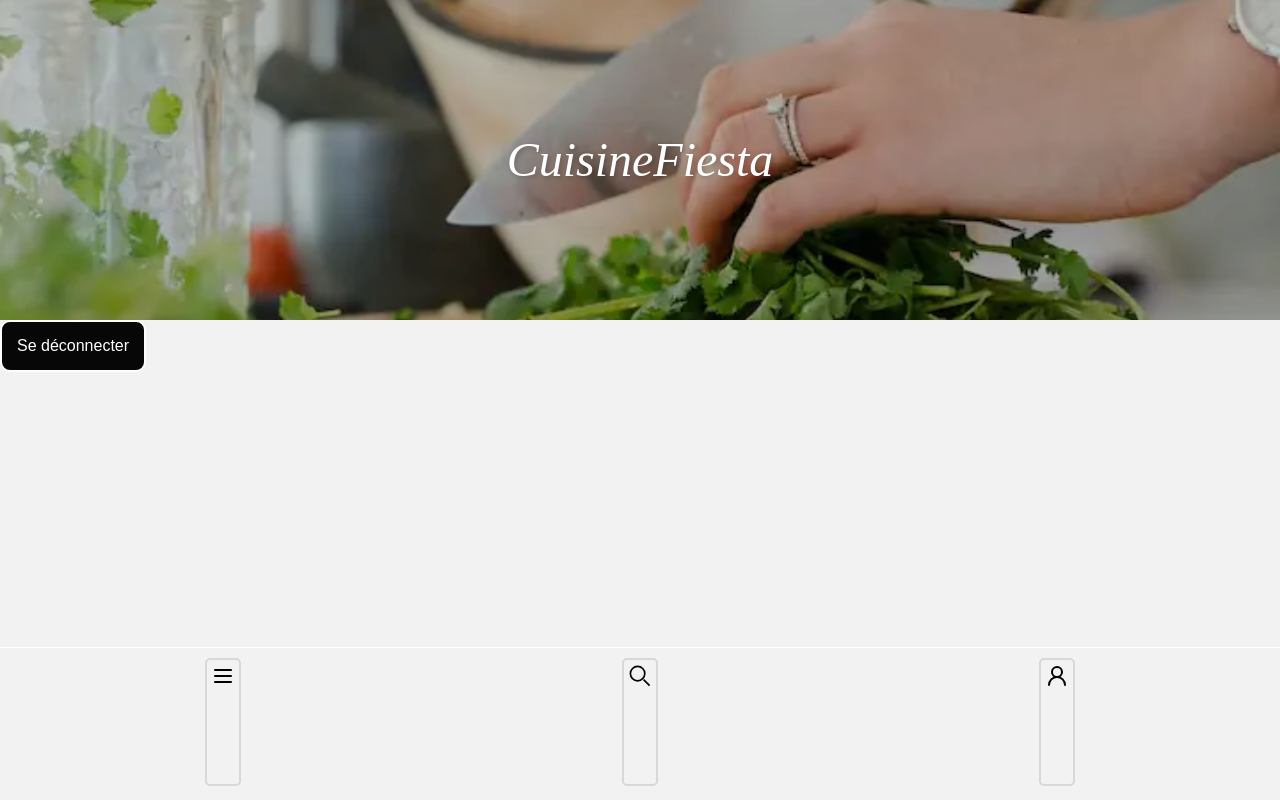
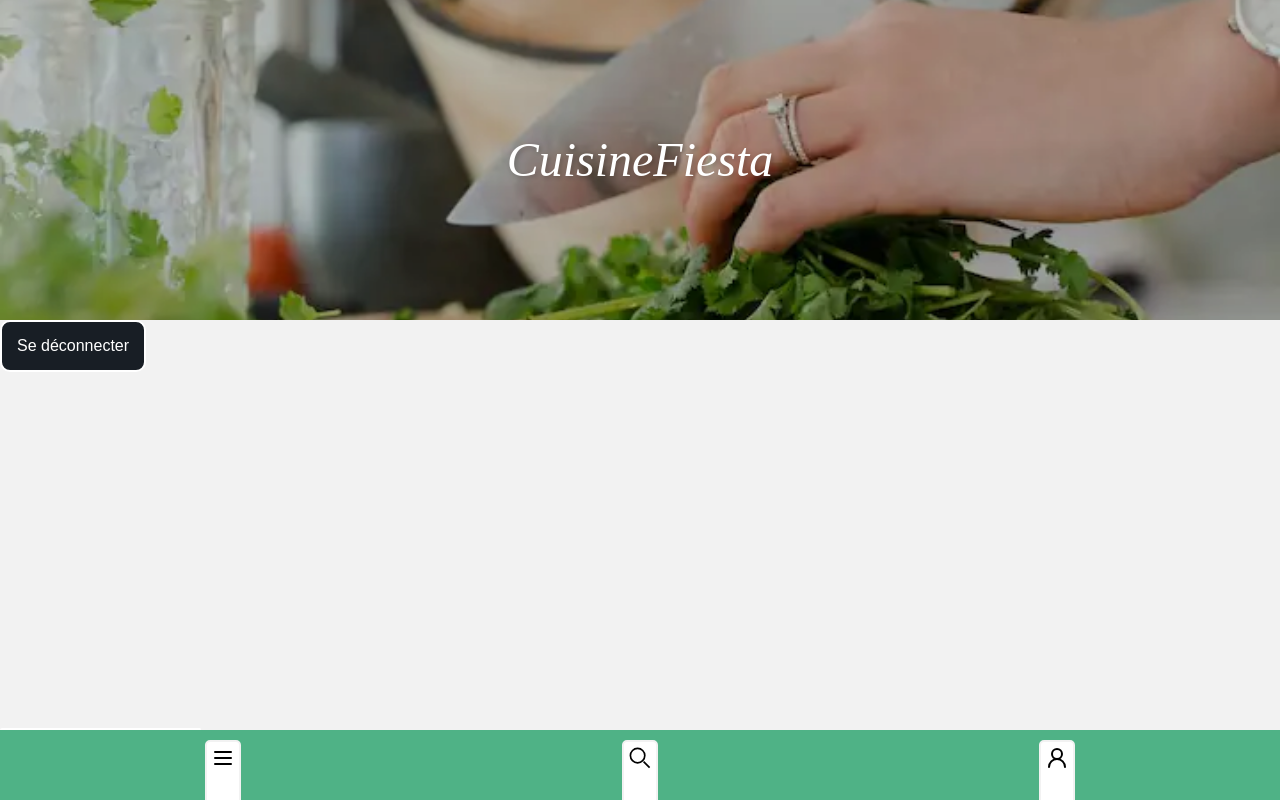
Before and after one commit to Sinematic/CuisineFiesta-F, a React (Vite) app: page / in a window 1280 px wide. Built offline with nearby package versions, Linux system fonts and the light colour scheme.

Commit message:
Développement composant badge, dropdownmenu et intégration v1

```diff
--- a/src/components/AccessControl/AccessControl.tsx
+++ b/src/components/AccessControl/AccessControl.tsx
@@ -61,7 +61,7 @@ function AccessControl() {
 
     const generateNotification = (type: string, content: string) => {
         setNotification({ type: type, content: content })
-        setTimeout(() => setNotification({ type: "", content: "" }), 5000)
+        setTimeout(() => setNotification({ type: "", content: "" }), 3000)
     }
 
     const auth = () => page === "login" ? authLogin() : authSignup()
@@ -147,7 +147,7 @@ function AccessControl() {
                         <Input onChange={(e) => setPassword(e.target.value)} value={password}
                         type="text" identifier={password ? "input-filled" : ""}
                         name="password" label="Mot de passe"  minLength={8} />
-                        {email + " " + password}
+
                         {page === "signup" ?
                             <>
                                 <Input onChange={(e) => setBirthdate(e.target.value)} name="birthdate"
--- /dev/null
+++ b/src/components/Badge/Badge.tsx
@@ -0,0 +1,10 @@
+import "../../styles/Badge/Badge.css"
+
+function Badge(props: { type: string }) {
+
+    return (
+        <div className={`badge ${props.type}`}></div>
+    )
+}
+
+export default Badge
--- /dev/null
+++ b/src/components/Dropdown/DropdownMenu.tsx
@@ -0,0 +1,25 @@
+import { NavLink } from "react-router-dom"
+import "../../styles/Dropdown/DropdownMenu.css"
+import Badge from "../Badge/Badge"
+
+function DropdownMenu(props: {
+    isOpen: boolean,
+    links: Array<{ path: string, content: string, badge: string | undefined }>,
+    identifier?: string
+}) {
+
+    return (
+        <ul className={"dropdown-menu " + (props.isOpen ? "open" : "")} id={props.identifier ? props.identifier : ""}>
+            {props.links.map((link) =>
+                <li key={link.content}>
+                    <NavLink to={link.path}>
+                        {link.content}
+                        {link.badge ? <Badge type={link.badge} /> : null}
+                    </NavLink>
+              </li>
+            )}
+        </ul>
+    )
+}
+
+export default DropdownMenu
--- a/src/components/Nav/Nav.tsx
+++ b/src/components/Nav/Nav.tsx
@@ -1,10 +1,33 @@
 import { useState } from "react"
-import { NavLink } from "react-router-dom"
 import "../../styles/Nav/Nav.css"
+import DropdownMenu from "../Dropdown/DropdownMenu"
 
 function Nav() {
 
     const [isOpen, setisOpen] = useState(false)
+
+    const hamburgerMenu = [
+        {
+            path: "/blog",
+            content: "Le Blog",
+            badge: "green"
+        },
+        {
+            path: "/les-mieux-notees",
+            content: "Les incontournables",
+            badge: undefined
+        },
+        {
+            path: "/les-recettes-du-moment",
+            content: "Les plats du moment",
+            badge: undefined
+        },
+        {
+            path: "/menu-aleatoire",
+            content: "Le menu Mystère",
+            badge: undefined
+        }
+    ]
 
     return (
         <>
@@ -19,11 +42,8 @@ function Nav() {
                         <line x1="4" x2="20" y1="18" y2="18"/>
                     </svg>
 
-                    <ul className={`nav-list ${isOpen ? "open" : ""}`}>
-                        <li><NavLink to="/les-mieux-notees">Les mieux notées</NavLink></li>
-                        <li><NavLink to="/recettes-du-moment">Les recettes du moment</NavLink></li>
-                        <li><NavLink to="/menu-au-hasard">Menu au hasard</NavLink></li>
-                    </ul>
+                    <DropdownMenu isOpen={isOpen} links={hamburgerMenu} />
+
                 </div>
 
                 <div className="nav-icon">
--- a/src/index.css
+++ b/src/index.css
@@ -1,9 +1,9 @@
 :root {
 	--main-color: #A663CC;
 	--secondary-color: #232528;
-	--dark-color: #080708;
+	--dark-color: #181E25;
 	--white: #FFFFFF;
-	--error-color: #FE4A49;
+	--error-color: #FF4B3E;
 	--success-color: #7AC74F;
 	--information-color: #1F487E;
 	--warning-color: #FF8C42;
--- /dev/null
+++ b/src/styles/Badge/Badge.css
@@ -0,0 +1,25 @@
+div.badge {
+    width: 10px;
+    height: 10px;
+    border-radius: 100px;
+    position: absolute;
+    top: 0;
+    bottom: 0;
+    right: 10px;
+}
+
+.badge.green {
+    background-color: #4FB286;
+}
+
+.badge.red {
+    background-color: #FF4B3E;
+}
+
+.badge.blue {
+    background-color: #00AFF5;
+}
+
+.badge.golden {
+    background-color: #EBDA25;
+}
--- /dev/null
+++ b/src/styles/Dropdown/DropdownMenu.css
@@ -0,0 +1,43 @@
+ul.dropdown-menu {
+    display: flex;
+    flex-direction: column;
+    gap: 0;
+    position: absolute;
+    bottom: 70px;
+    left: 0;
+    width: max-content;
+    max-height: 0;
+    overflow: hidden;
+    background-color: #F2F2F2;
+    padding-block: 0;
+    padding-inline: 10px;
+    border: 2px solid var(--white);
+    border-bottom: none;
+    border-left: none;
+    border-radius: 10px 10px 0 0;
+    font-family: 'Montserrat', sans-serif;
+    transition: max-height 0.5s ease-out, padding-block 0.5s ease-out, gap 0.5s ease-out, border 0s 0.9s ease;
+}
+
+ul.dropdown-menu.open {
+    max-height: 500px;
+    padding-block: 15px;
+    gap: 6px;
+    border-color:  #FFFFFF;
+    transition: max-height 0.5s ease-out, padding-block 0.5s ease-out, gap 0.5s ease-out, border 0s 0.9s ease;
+}
+
+ul.dropdown-menu > li {
+    position: relative;
+    padding-block: 10px;
+    padding-inline: 15px;
+    border-radius: 7px;
+    background-color: var(--white);
+}
+
+ul.dropdown-menu a {
+    display: block;
+    width: 100%;
+    height: 100%;
+    color: var(--dark-color);
+}
--- a/src/styles/Nav/Nav.css
+++ b/src/styles/Nav/Nav.css
@@ -6,8 +6,8 @@
     padding-block: 10px 14px;
     position: fixed;
     bottom: 0;
-    border-top: 1px solid #FFFFFF;
-    background-color: #F2F2F2;
+    background-color: #4FB286;
+    height: 70px;
 }
 
 .nav-icon {
@@ -17,43 +17,6 @@
     height: 10vw;
     padding: 4px 4px 0px 4px;
     border-radius: 5px;
-    border: 2px solid #d9d7d7;
+    border: 2px solid #F2F2F2;
+    background-color: var(--white);
 }
-
-ul.nav-list {
-    display: flex;
-    flex-direction: column;
-    position: absolute;
-    bottom: 8vh;
-    left: 0;
-    max-width: none;
-    width: max-content;
-    padding-inline: 20px;
-    max-height: 0;
-    overflow: hidden;
-    border: 1px solid transparent;
-    border-bottom: none;
-    border-left: none;
-    border-radius: 0 15px 0 0;
-    padding-block: 0;
-    transition: max-height 0.9s ease-in-out, padding-block 0.9s ease-in-out, border 0s 0.9s ease-in-out;
-}
-
-ul.nav-list.open {
-    padding-block: 12px;
-    max-height: 200px;
-    border-color: #dbdbdbda;
-    transition: max-height 0.9s ease-in-out, padding-block 0.9s ease-in-out, border 0s 0.9s ease-in-out;
-}
-
-ul.nav-list li {
-    padding-block: 10px;
-}
-
-ul.nav-list li:not(:last-of-type) {
-    border-bottom: 1px solid #dbdbdbda;
-}
-
-ul.nav-list a {
-    color: black;
-}
```
